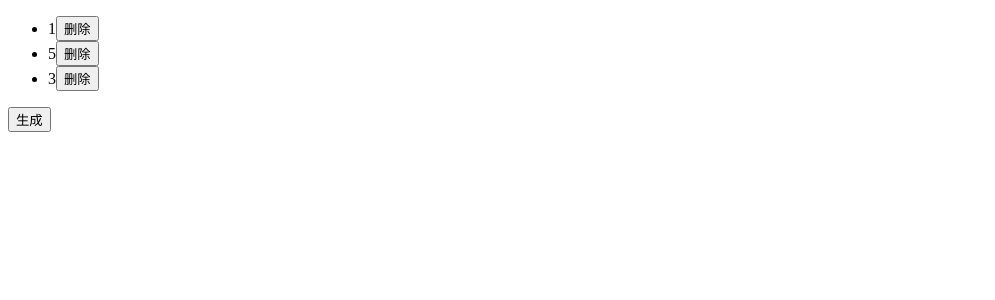
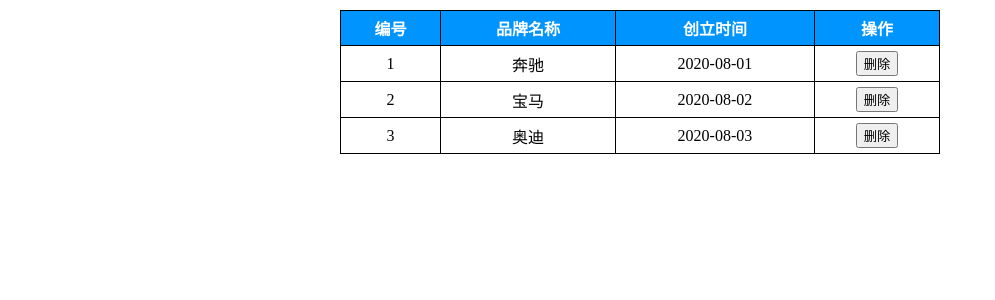
Before and after one commit to xiaozhi66666/practise-of-vue-day03, a Vue app: page / in a window 1280 px wide. Shown: the top 300 px of the page, without its empty margins (0-995 px from the left). Built offline with nearby package versions, Linux system fonts and the light colour scheme.

Commit message:
完成了附加练习-3.购物车

```diff
--- a/src/App.vue
+++ b/src/App.vue
@@ -1,12 +1,25 @@
 <template>
   <div id="app">
-    <ul>
-      <li v-for="(item, ind) in arr" :key="ind">
-        <span>{{ item }}</span>
-        <button @click="delFn(index)">删除</button>
-      </li>
-    </ul>
-    <button @click="addFn">生成</button>
+    <table class="tb">
+      <tr>
+        <th>编号</th>
+        <th>品牌名称</th>
+        <th>创立时间</th>
+        <th>操作</th>
+      </tr>
+      <!-- 循环渲染的元素tr -->
+      <tr v-for="item in list" :key="item.id">
+        <td>{{ item.id }}</td>
+        <td>{{ item.name }}</td>
+        <td>{{ item.time }}</td>
+        <td>
+          <button @click="delFn(item.id)">删除</button>
+        </td>
+      </tr>
+      <tr>
+        <td colspan="4" v-if="list.length === 0">没有数据咯~</td>
+      </tr>
+    </table>
   </div>
 </template>
 
@@ -14,24 +27,48 @@
 export default {
   data() {
     return {
-      arr: [1, 5, 3],
+      list: [
+        { id: 1, name: "奔驰", time: "2020-08-01" },
+        { id: 2, name: "宝马", time: "2020-08-02" },
+        { id: 3, name: "奥迪", time: "2020-08-03" },
+      ],
     };
   },
   methods: {
-    // 删除
-    delFn(ind) {
-      this.arr.splice(ind, 1);
-    },
-    // 添加
-    addFn() {
-      // 定义一个获取指定随机整数的方法;
-      function getRandomIntInclusive(min, max) {
-        return Math.floor(Math.random() * (max - min + 1)) + min; //含最大值，含最小值
-      }
-      const num = getRandomIntInclusive(1, 10);
-      // 数组追加随机数
-      this.arr.push(num);
+    delFn(val) {
+      const index = this.list.findIndex((item) => (item.id = val));
+      this.list.splice(index, 1);
     },
   },
 };
 </script>
+
+<style>
+#app {
+  width: 600px;
+  margin: 10px auto;
+}
+
+.tb {
+  border-collapse: collapse;
+  width: 100%;
+}
+
+.tb th {
+  background-color: #0094ff;
+  color: white;
+}
+
+.tb td,
+.tb th {
+  padding: 5px;
+  border: 1px solid black;
+  text-align: center;
+}
+
+.add {
+  padding: 5px;
+  border: 1px solid black;
+  margin-bottom: 10px;
+}
+</style>
```
